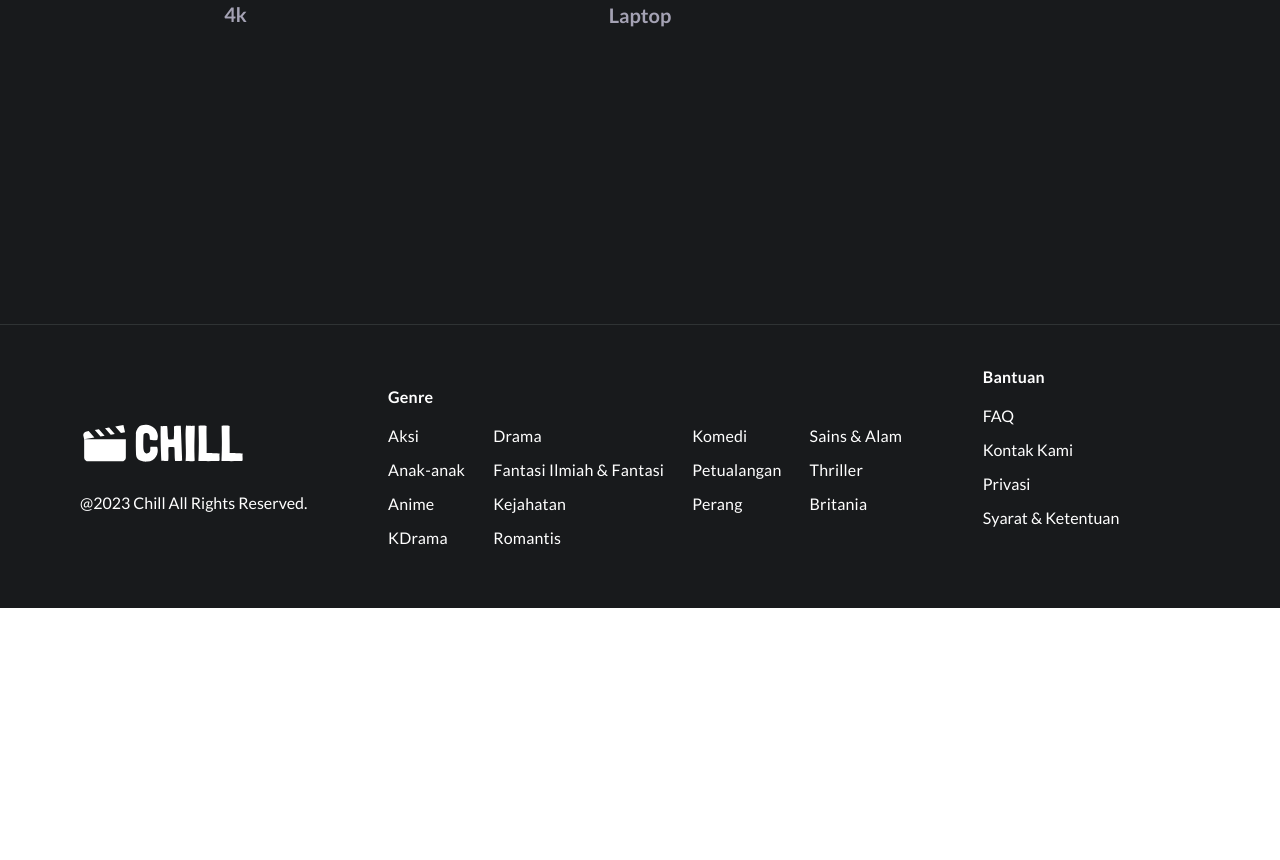
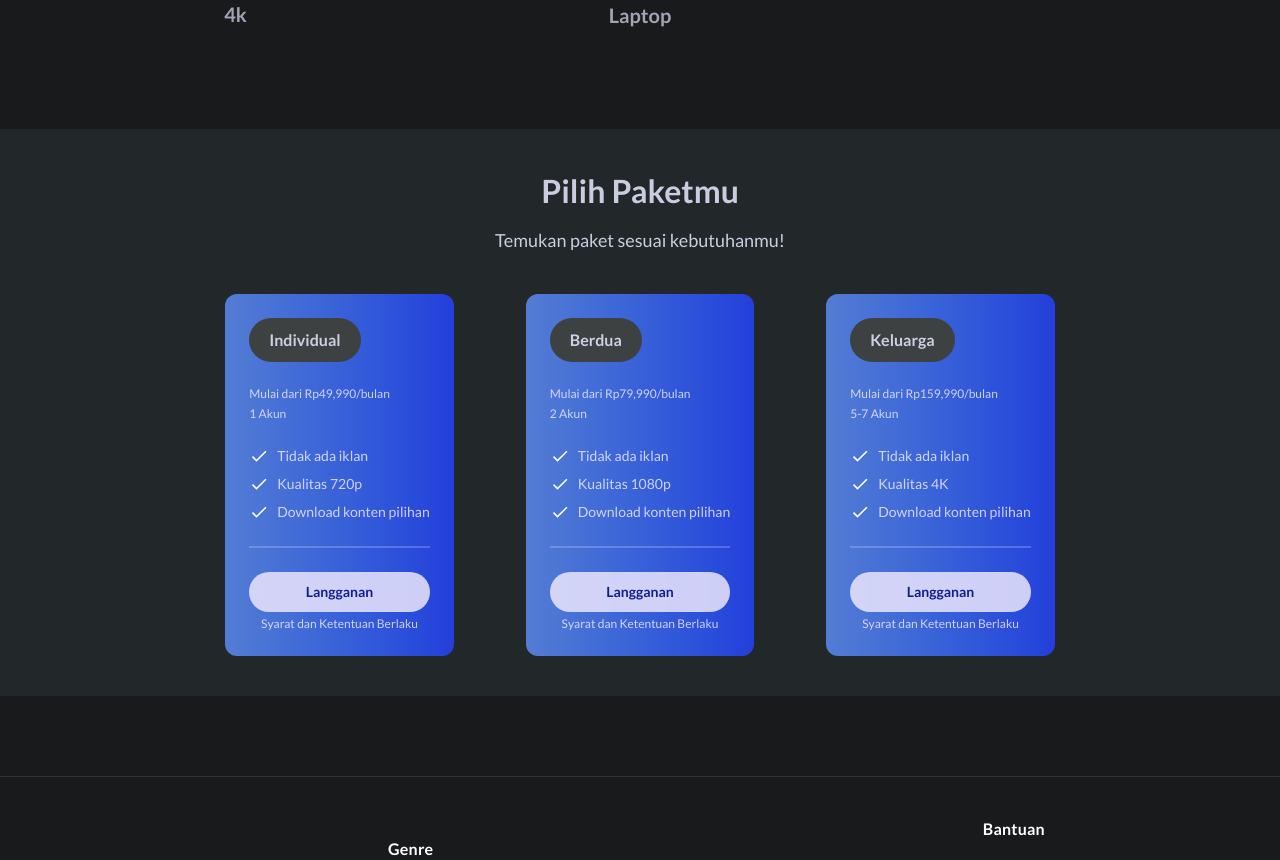
Before and after one commit to rizqyazhar/chillStreaming-missionFe2B, a React (Vite) app: page /membership in a window 1280 px wide. Shown: the part 568-1428 px from the top of the page. Before the commit the page ends 1176 px from the top, so only its background shows below. Built offline with nearby package versions, Linux system fonts and the light colour scheme.

Commit message:
feat: membership ui done

```diff
--- /dev/null
+++ b/src/fragments/membership/PackagesMembership.jsx
@@ -0,0 +1,114 @@
+import React from "react";
+
+const PackagesMembership = () => {
+  return (
+    <section className='w-11/12 md:w-full flex flex-col gap-10 items-center mx-auto mt-5 md:mt-20 p-10 bg-paperBackground font-lato text-light-primary'>
+      <div className='flex flex-col items-center gap-1.5 md:gap-3'>
+        <h3 className='text-xl md:text-[32px] font-bold'>Pilih Paketmu</h3>
+        <p className='text-sm md:text-lg font-medium'>
+          Temukan paket sesuai kebutuhanmu!
+        </p>
+      </div>
+      <div className='flex flex-col md:flex-row gap-8 md:gap-[72px]'>
+        <div className='flex flex-col gap-6 p-6 rounded-xl bg-linear-to-r from-[#537cd4]/100 from-1% to-primary-100 to-99%'>
+          <h5 className='w-fit rounded-full bg-extraBackground px-5 py-2.5 font-semibold text-base'>
+            Individual
+          </h5>
+          <div className='flex flex-col gap-1 text-xs font-normal'>
+            <p>Mulai dari Rp49,990/bulan</p>
+            <p>1 Akun</p>
+          </div>
+          <div className='flex flex-col gap-2 font-normal text-sm'>
+            <p className='flex gap-2 items-center'>
+              <img src='/public/img/icon/check.svg' className='w-5' />
+              Tidak ada iklan
+            </p>
+            <p className='flex gap-2 items-center'>
+              <img src='/public/img/icon/check.svg' className='w-5' />
+              Kualitas 720p
+            </p>
+            <p className='flex gap-2 items-center'>
+              <img src='/public/img/icon/check.svg' className='w-5' />
+              Download konten pilihan
+            </p>
+          </div>
+          <div className='border border-outlineBorder'></div>
+          <div className='flex flex-col items-center gap-1'>
+            <button className='w-full flex items-center rounded-full justify-center px-[26px] py-2.5 bg-light-primary text-primary-300 font-bold text-sm cursor-pointer'>
+              Langganan
+            </button>
+            <p className='text-light-primary font-normal text-xs'>
+              Syarat dan Ketentuan Berlaku
+            </p>
+          </div>
+        </div>
+        <div className='flex flex-col gap-6 p-6 rounded-xl bg-linear-to-r from-[#537cd4]/100 from-1% to-primary-100 to-99%'>
+          <h5 className='w-fit rounded-full bg-extraBackground px-5 py-2.5 font-semibold text-base'>
+            Berdua
+          </h5>
+          <div className='flex flex-col gap-1 text-xs font-normal'>
+            <p>Mulai dari Rp79,990/bulan</p>
+            <p>2 Akun</p>
+          </div>
+          <div className='flex flex-col gap-2 font-normal text-sm'>
+            <p className='flex gap-2 items-center'>
+              <img src='/public/img/icon/check.svg' className='w-5' />
+              Tidak ada iklan
+            </p>
+            <p className='flex gap-2 items-center'>
+              <img src='/public/img/icon/check.svg' className='w-5' />
+              Kualitas 1080p
+            </p>
+            <p className='flex gap-2 items-center'>
+              <img src='/public/img/icon/check.svg' className='w-5' />
+              Download konten pilihan
+            </p>
+          </div>
+          <div className='border border-outlineBorder'></div>
+          <div className='flex flex-col items-center gap-1'>
+            <button className='w-full flex items-center rounded-full justify-center px-[26px] py-2.5 bg-light-primary text-primary-300 font-bold text-sm cursor-pointer'>
+              Langganan
+            </button>
+            <p className='text-light-primary font-normal text-xs'>
+              Syarat dan Ketentuan Berlaku
+            </p>
+          </div>
+        </div>
+        <div className='flex flex-col gap-6 p-6 rounded-xl bg-linear-to-r from-[#537cd4]/100 from-1% to-primary-100 to-99%'>
+          <h5 className='w-fit rounded-full bg-extraBackground px-5 py-2.5 font-semibold text-base'>
+            Keluarga
+          </h5>
+          <div className='flex flex-col gap-1 text-xs font-normal'>
+            <p>Mulai dari Rp159,990/bulan</p>
+            <p>5-7 Akun</p>
+          </div>
+          <div className='flex flex-col gap-2 font-normal text-sm'>
+            <p className='flex gap-2 items-center'>
+              <img src='/public/img/icon/check.svg' className='w-5' />
+              Tidak ada iklan
+            </p>
+            <p className='flex gap-2 items-center'>
+              <img src='/public/img/icon/check.svg' className='w-5' />
+              Kualitas 4K
+            </p>
+            <p className='flex gap-2 items-center'>
+              <img src='/public/img/icon/check.svg' className='w-5' />
+              Download konten pilihan
+            </p>
+          </div>
+          <div className='border border-outlineBorder'></div>
+          <div className='flex flex-col items-center gap-1'>
+            <button className='w-full flex items-center rounded-full justify-center px-[26px] py-2.5 bg-light-primary text-primary-300 font-bold text-sm cursor-pointer'>
+              Langganan
+            </button>
+            <p className='text-light-primary font-normal text-xs'>
+              Syarat dan Ketentuan Berlaku
+            </p>
+          </div>
+        </div>
+      </div>
+    </section>
+  );
+};
+
+export default PackagesMembership;
--- a/src/pages/MembershipPage.jsx
+++ b/src/pages/MembershipPage.jsx
@@ -1,5 +1,6 @@
 import Content from "../fragments/Content";
 import HeroContent from "../fragments/membership/HeroContent";
+import PackagesMembership from "../fragments/membership/PackagesMembership";
 import HomeLayout from "../layouts/HomeLayout";
 
 const MembershipPage = () => {
@@ -7,6 +8,7 @@ const MembershipPage = () => {
     <HomeLayout>
       <Content>
         <HeroContent />
+        <PackagesMembership />
       </Content>
     </HomeLayout>
   );
```
Also changed, not shown: public/img/icon/check.svg (added).
